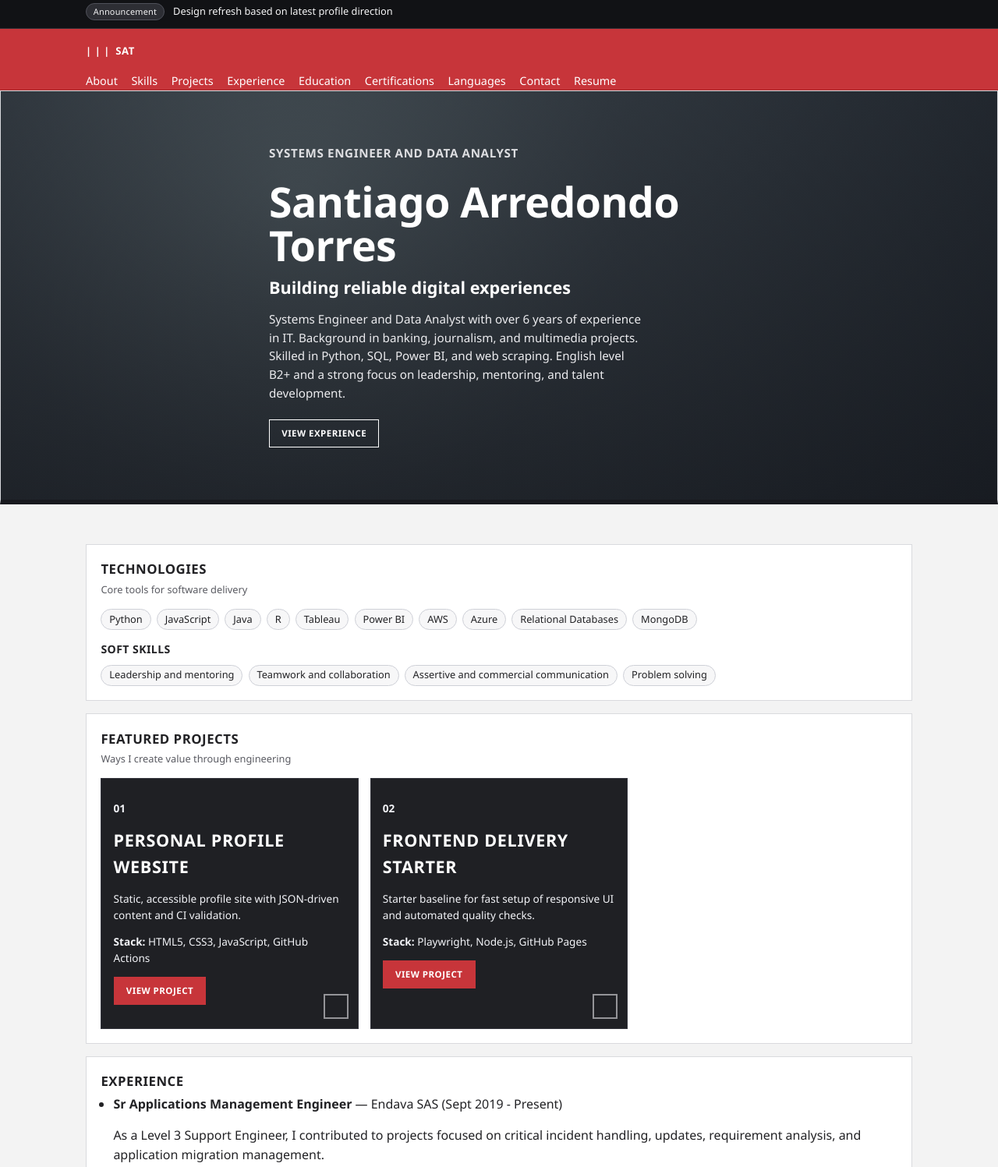
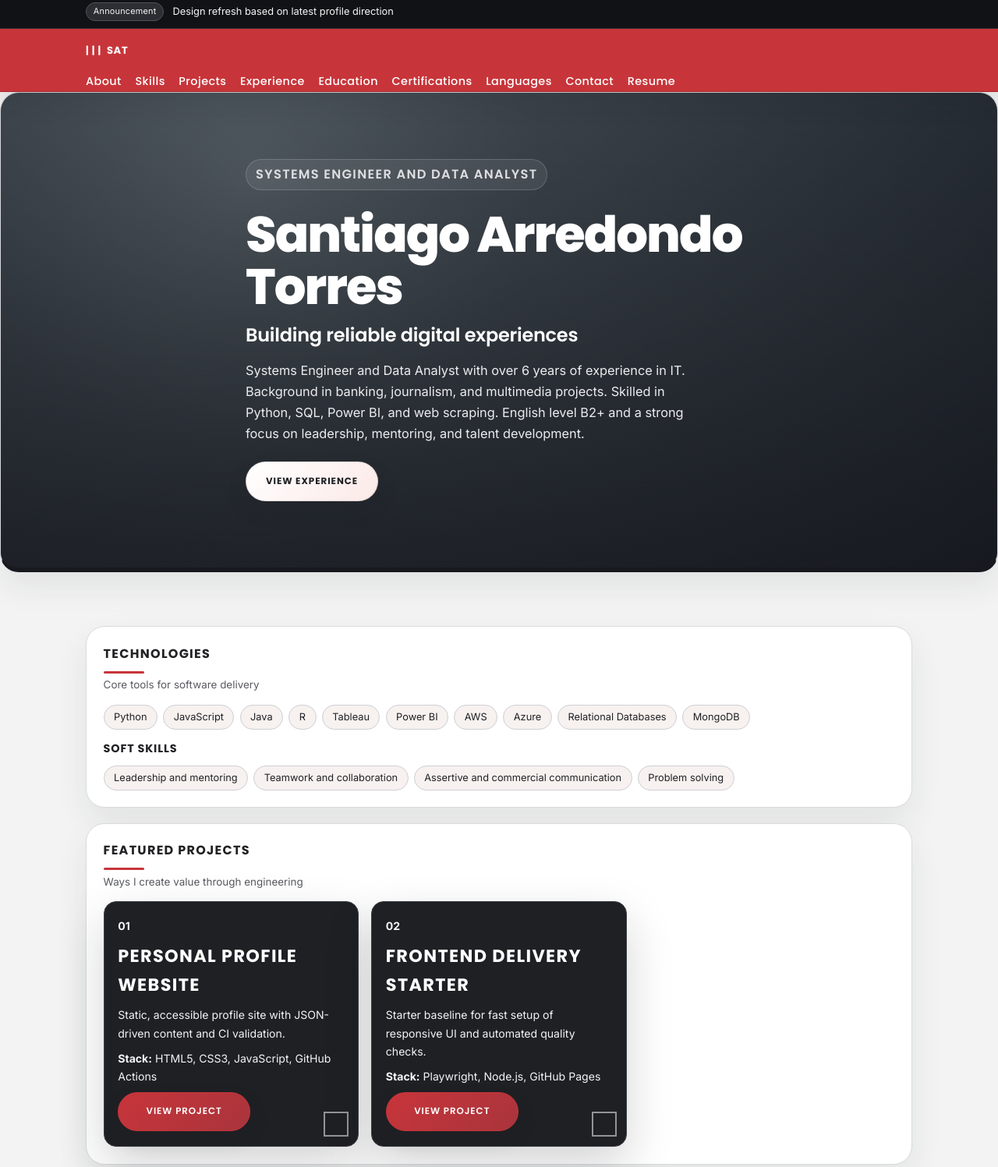
Before and after one commit to santiarrto/santiarrto-webpage, a website: page site/index.html in a window 1280 px wide. Shown: the part 6-1503 px from the top of the page at 78% size. Drawn offline with Linux system fonts and the light colour scheme.

Commit message:
Update profile styling and planning docs

```diff
--- a/site/assets/css/styles.css
+++ b/site/assets/css/styles.css
@@ -1,12 +1,22 @@
+@import url("https://fonts.googleapis.com/css2?family=Inter:wght@400;500;600;700;800&family=Poppins:wght@500;600;700;800&display=swap");
+
 :root {
   --bg: #f3f3f3;
   --surface: #ffffff;
+  --surface-alt: #f7f1ef;
   --text: #222225;
   --muted: #595a61;
   --accent: #c7353a;
+  --accent-soft: #f8e4e1;
   --accent-dark: #1f2024;
   --border: #d9dade;
+  --shadow-soft: 0 18px 40px rgba(31, 32, 36, 0.08);
+  --shadow-strong: 0 24px 60px rgba(21, 23, 29, 0.18);
+  --radius-lg: 24px;
+  --radius-md: 16px;
   --max-width: 1060px;
+  --font-body: "Inter", "Segoe UI", Roboto, Arial, sans-serif;
+  --font-display: "Poppins", "Segoe UI", Roboto, Arial, sans-serif;
 }
 
 * {
@@ -19,14 +29,22 @@ html {
 
 body {
   margin: 0;
-  font-family: Poppins, Segoe UI, Roboto, Arial, sans-serif;
-  line-height: 1.55;
+  font-family: var(--font-body);
+  line-height: 1.65;
   color: var(--text);
   background: var(--bg);
+  text-rendering: optimizeLegibility;
 }
 
 a {
   color: inherit;
+}
+
+p,
+li,
+a,
+button {
+  font-size: 0.98rem;
 }
 
 .container {
@@ -77,6 +95,7 @@ a {
   z-index: 8;
   background: var(--accent);
   border-bottom: 1px solid #a5282c;
+  box-shadow: 0 14px 30px rgba(31, 32, 36, 0.12);
 }
 
 .header-row {
@@ -92,6 +111,7 @@ a {
   gap: 0.45rem;
   color: #fff;
   text-decoration: none;
+  font-family: var(--font-display);
   font-weight: 700;
   letter-spacing: 0.04em;
 }
@@ -111,6 +131,16 @@ a {
   border: 1px solid #ffd6d7;
   border-radius: 6px;
   padding: 0.4rem 0.7rem;
+  font-family: var(--font-display);
+  font-weight: 600;
+  letter-spacing: 0.03em;
+  transition: background-color 160ms ease, transform 160ms ease;
+}
+
+.menu-toggle:hover,
+.menu-toggle:focus-visible {
+  background: rgba(255, 255, 255, 0.12);
+  transform: translateY(-1px);
 }
 
 .primary-nav {
@@ -125,33 +155,59 @@ a {
 }
 
 .primary-nav a {
+  position: relative;
   text-decoration: none;
   color: #fff;
+  font-family: var(--font-display);
   font-weight: 500;
   font-size: 0.9rem;
+  letter-spacing: 0.03em;
+}
+
+.primary-nav a::after {
+  content: "";
+  position: absolute;
+  left: 0;
+  bottom: -0.25rem;
+  width: 100%;
+  height: 2px;
+  background: rgba(255, 255, 255, 0.92);
+  transform: scaleX(0);
+  transform-origin: left;
+  transition: transform 160ms ease;
+}
+
+.primary-nav a:hover::after,
+.primary-nav a:focus-visible::after {
+  transform: scaleX(1);
 }
 
 .hero-section {
   color: #fff;
   background:
-    linear-gradient(rgba(16, 18, 23, 0.45), rgba(16, 18, 23, 0.72)),
-    radial-gradient(circle at 30% 25%, #6f7f86 0%, #49545d 42%, #2c343d 100%);
-  min-height: 430px;
+    linear-gradient(rgba(16, 18, 23, 0.4), rgba(16, 18, 23, 0.78)),
+    radial-gradient(circle at 25% 18%, #7d8c93 0%, #58636c 34%, #2d353e 100%);
+  min-height: 470px;
   display: flex;
   align-items: center;
   border-bottom: 6px solid #18191e;
 }
 
 .hero-content {
-  max-width: 590px;
-  padding: 3rem 0;
+  max-width: 650px;
+  padding: 4rem 0;
 }
 
 .eyebrow {
   display: inline-block;
   margin: 0 0 0.6rem;
+  padding: 0.35rem 0.75rem;
+  border: 1px solid rgba(255, 255, 255, 0.18);
+  border-radius: 999px;
+  background: rgba(255, 255, 255, 0.08);
+  font-family: var(--font-display);
   font-weight: 600;
-  letter-spacing: 0.04em;
+  letter-spacing: 0.08em;
   text-transform: uppercase;
   font-size: 0.78rem;
   opacity: 0.92;
@@ -159,59 +215,84 @@ a {
 
 h1 {
   margin: 0 0 0.55rem;
+  font-family: var(--font-display);
   line-height: 1.05;
-  font-size: clamp(2rem, 5.2vw, 3.35rem);
-  font-weight: 700;
-  letter-spacing: -0.01em;
+  font-size: clamp(2.35rem, 5.2vw, 4rem);
+  font-weight: 800;
+  letter-spacing: -0.03em;
 }
 
 .hero-section h2 {
   margin: 0 0 0.8rem;
-  font-size: clamp(1.05rem, 2.4vw, 1.35rem);
+  font-family: var(--font-display);
+  font-size: clamp(1.1rem, 2.6vw, 1.5rem);
   font-weight: 600;
+  letter-spacing: -0.01em;
 }
 
 .hero-section p {
   margin: 0 0 1.4rem;
   max-width: 56ch;
-  font-size: 0.95rem;
+  font-size: 1.02rem;
   color: #ececef;
+}
+
+.hero-actions {
+  display: flex;
+  flex-wrap: wrap;
+  gap: 0.85rem;
 }
 
 .primary-cta,
 .secondary-cta {
-  display: inline-block;
-  padding: 0.5rem 0.95rem;
+  display: inline-flex;
+  align-items: center;
+  justify-content: center;
+  gap: 0.45rem;
+  min-width: 170px;
+  padding: 0.9rem 1.35rem;
+  border-radius: 999px;
+  box-shadow: 0 12px 24px rgba(31, 32, 36, 0.16);
   text-decoration: none;
   text-transform: uppercase;
-  letter-spacing: 0.04em;
-  font-size: 0.72rem;
-  font-weight: 600;
-  transition: background-color 160ms ease, color 160ms ease, border-color 160ms ease;
+  text-align: center;
+  font-family: var(--font-display);
+  letter-spacing: 0.08em;
+  font-size: 0.74rem;
+  font-weight: 700;
+  transition:
+    background-color 160ms ease,
+    color 160ms ease,
+    border-color 160ms ease,
+    transform 160ms ease,
+    box-shadow 160ms ease;
 }
 
 .primary-cta {
-  color: #fff;
-  border: 1px solid #fff;
+  color: var(--accent-dark);
+  border: 1px solid rgba(31, 32, 36, 0.14);
+  background: linear-gradient(135deg, #ffffff 0%, #fbe9e7 100%);
 }
 
 .primary-cta:hover,
 .primary-cta:focus-visible {
   color: var(--accent-dark);
-  background: #fff;
+  background: linear-gradient(135deg, #ffffff 0%, #ffe7e3 100%);
+  transform: translateY(-2px);
 }
 
 .secondary-cta {
   color: #fff;
-  background: var(--accent);
+  background: linear-gradient(135deg, var(--accent) 0%, #a9343c 100%);
   border: 1px solid var(--accent);
 }
 
 .secondary-cta:hover,
 .secondary-cta:focus-visible {
-  color: var(--accent-dark);
-  background: #fff;
-  border-color: var(--accent-dark);
+  color: #fff;
+  background: linear-gradient(135deg, #b1373d 0%, var(--accent) 100%);
+  border-color: #b1373d;
+  transform: translateY(-2px);
 }
 
 .primary-cta:focus-visible,
@@ -221,34 +302,48 @@ h1 {
 }
 
 .content-shell {
-  padding: 2.2rem 0 2.8rem;
+  padding: 2.8rem 0 3.4rem;
 }
 
 section {
   background: var(--surface);
   border: 1px solid var(--border);
-  padding: 1.15rem;
-  margin-bottom: 1rem;
+  border-radius: var(--radius-lg);
+  box-shadow: var(--shadow-soft);
+  padding: 1.35rem;
+  margin-bottom: 1.2rem;
 }
 
 section > h2 {
   margin: 0 0 0.2rem;
+  font-family: var(--font-display);
   text-transform: uppercase;
-  letter-spacing: 0.03em;
-  font-size: 1.05rem;
+  letter-spacing: 0.08em;
+  font-size: 1rem;
+}
+
+section > h2::after {
+  content: "";
+  display: block;
+  width: 52px;
+  height: 3px;
+  margin-top: 0.55rem;
+  border-radius: 999px;
+  background: var(--accent);
 }
 
 .section-kicker {
   margin: 0 0 0.9rem;
   color: var(--muted);
-  font-size: 0.8rem;
+  font-size: 0.84rem;
 }
 
 h3 {
   margin: 0.85rem 0 0.55rem;
-  font-size: 0.88rem;
+  font-family: var(--font-display);
+  font-size: 0.9rem;
   text-transform: uppercase;
-  letter-spacing: 0.03em;
+  letter-spacing: 0.06em;
 }
 
 .tag-list {
@@ -262,24 +357,37 @@ h3 {
 
 .tag-list li {
   border: 1px solid #ced0d7;
-  background: #f7f7f8;
+  background: var(--surface-alt);
   border-radius: 999px;
-  padding: 0.18rem 0.62rem;
+  padding: 0.28rem 0.78rem;
   font-size: 0.8rem;
 }
 
 .cards {
   display: grid;
-  gap: 0.9rem;
+  gap: 1rem;
 }
 
 .card {
   position: relative;
+  display: flex;
+  flex-direction: column;
+  justify-content: flex-start;
+  gap: 0.55rem;
   background: var(--accent-dark);
   color: #ffffff;
-  border: 1px solid #34353d;
+  border: 1px solid #3d3f48;
+  border-radius: var(--radius-md);
+  box-shadow: var(--shadow-strong);
   min-height: 196px;
-  padding: 0.85rem 0.95rem 1rem;
+  padding: 1.15rem 1.1rem 1.2rem;
+  transition: transform 180ms ease, border-color 180ms ease;
+}
+
+.card:hover,
+.card:focus-within {
+  transform: translateY(-4px);
+  border-color: rgba(255, 255, 255, 0.24);
 }
 
 .card::after {
@@ -293,17 +401,34 @@ h3 {
   opacity: 0.55;
 }
 
+.card-index {
+  margin: 0;
+  color: #ffd8d9;
+  font-family: var(--font-display);
+  font-size: 0.76rem;
+  font-weight: 700;
+  letter-spacing: 0.14em;
+}
+
 .card h3 {
-  margin-top: 0.2rem;
-  margin-bottom: 0.75rem;
-  font-size: 1.35rem;
+  margin: 0;
+  font-size: 1.4rem;
   color: #fff;
   text-transform: uppercase;
 }
 
 .card p {
+  margin: 0;
   color: #f3f4f8;
-  font-size: 0.85rem;
+  font-size: 0.88rem;
+}
+
+.card-summary {
+  flex: 1;
+}
+
+.card-stack {
+  color: #d7dae2;
 }
 
 .card a {
@@ -313,11 +438,29 @@ h3 {
 
 .timeline {
   margin: 0;
-  padding-left: 1rem;
+  padding-left: 0;
+  list-style: none;
 }
 
 .timeline li {
   margin-bottom: 0.8rem;
+  padding: 1rem 1rem 1rem 1.1rem;
+  border-left: 4px solid var(--accent);
+  border-radius: 0 var(--radius-md) var(--radius-md) 0;
+  background: linear-gradient(90deg, rgba(199, 53, 58, 0.08), rgba(255, 255, 255, 0.98));
+}
+
+.timeline p,
+.timeline ul {
+  margin-top: 0.5rem;
+}
+
+.timeline ul {
+  padding-left: 1rem;
+}
+
+#contact {
+  background: linear-gradient(135deg, #fff7f6 0%, #ffffff 100%);
 }
 
 #contact ul {
@@ -325,11 +468,25 @@ h3 {
   margin: 0;
   padding: 0;
   display: grid;
-  gap: 0.5rem;
+  gap: 0.75rem;
+}
+
+#contact li {
+  padding: 0.9rem 1rem;
+  border: 1px solid #ead8d4;
+  border-radius: var(--radius-md);
+  background: rgba(255, 255, 255, 0.9);
+}
+
+#contact a {
+  color: var(--accent);
+  font-weight: 700;
+  text-decoration: none;
 }
 
 .site-footer {
   padding: 1.4rem 0 2.2rem;
+  border-top: 1px solid #ddd5d3;
   color: #696b74;
   font-size: 0.85rem;
 }
@@ -345,7 +502,30 @@ h3 {
     padding-bottom: 0;
   }
 
+  .content-shell {
+    padding-top: 3.1rem;
+  }
+
   .cards {
     grid-template-columns: repeat(3, minmax(0, 1fr));
   }
+
+  #contact ul {
+    grid-template-columns: repeat(2, minmax(0, 1fr));
+  }
 }
+
+@media (max-width: 767px) {
+  .hero-content {
+    padding: 3.4rem 0;
+  }
+
+  .hero-actions {
+    flex-direction: column;
+  }
+
+  .primary-cta,
+  .secondary-cta {
+    width: 100%;
+  }
+}
```
